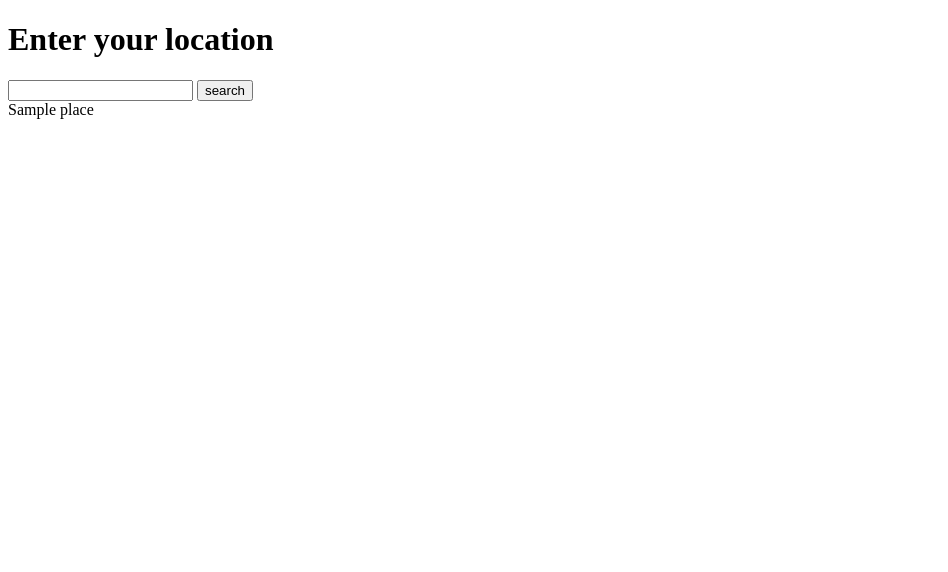
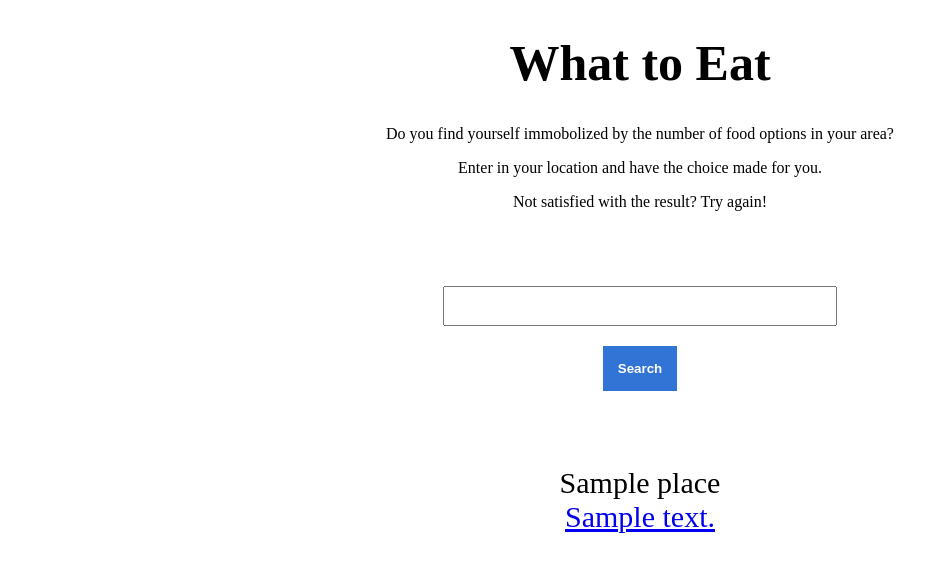
Before and after one commit to jonathansapp08/imhungry, a Flask app: template templates/index.html in a window 1280 px wide. Shown: the top 572 px of the page, without its empty margins (0-948 px from the left). Run offline with Flask 2, Linux system fonts and the light colour scheme; the template is opened without the code that fills it: most values are stand-ins (such as "Sample title", 1, 10 or a date in 2020); some libraries are stand-ins or nearby versions.

Commit message:
Adding hyperlink for address, making style changes

```diff
--- a/main.py
+++ b/main.py
@@ -8,31 +8,41 @@ app = Flask(__name__)
 
 @app.route('/', methods=['GET', 'POST'])
 def index():
+    # Set up client
     gmaps = googlemaps.Client(key=api_key)
 
-
+    # Get info from form
     if request.method == 'POST' and 'location' in request.form:
         place = request.form['location']
         geo = gmaps.geocode(address=place)
 
-        # print(geo)
         for item in geo:
             lat = ((item['geometry']['location']['lat']))
             lng = ((item['geometry']['location']['lng']))
 
             geo = str(lat) + ',' + str(lng)
 
+        # Get list of open places within 5 mile radius
         places_result = gmaps.places_nearby(location=geo, radius=8046, open_now=True, type='restaurant')
 
+        # Only get names and location of place
         places = []
         for item in places_result['results']:
-            places.append((item['name']))
+            places.append(     [   (item['name']),(item['geometry']['location']) ]         )
 
+        # Pick only one place
         place = random.choice(places)
-        return render_template('index.html', place=place)
 
+        # Get the address of place
+        latlng = str(place[1]['lat']) + ',' + str(place[1]['lng'])
+        address_result = gmaps.reverse_geocode(latlng=latlng)
+        address= []
+        for item in address_result:
+            address.append(item['formatted_address'])
+
+
+        return render_template('index.html', place=place[0], address=address[0])
     return render_template('index.html')
-
 
 # Take out for GCP
 if __name__ == "__main__":
--- a/templates/index.html
+++ b/templates/index.html
@@ -1,21 +1,33 @@
 <!DOCTYPE html>
 <html>
   <head>
-    <title>I'm Hungry</title>
+    <title>What to Eat</title>
     <meta name="viewport" content="initial-scale=1.0">
     <meta charset="utf-8">
-    <script type="text/javascript" src="https://maps.googleapis.com/maps/api/js?key=<APIKEY>&libraries=places"></script>
+    <script type="text/javascript" src="https://maps.googleapis.com/maps/api/js?key=<API_KEY>&libraries=places"></script>
   </head>
-  <body>
+  <body style="text-align: center;">
 
-    <h1>Enter your location</h1>
-    <form action="{{ url_for('index') }}" method="POST">
-        <input type="text" name="location" id="searchTextField" required>
-        <input type="submit" value="search">
+    <h1 style="font-size: 50px;">What to Eat</h1>
+    <div style="text-align: center; margin-left: 10%; margin-right:10%; margin-bottom: 75px;">
+      <p>Do you find yourself immobolized by the number of food options in your area?</p>
+      <!-- <p>Trveled to a new area and don't know what's around? Has your significant other ever made choosing a restaraunt difficult?</p> -->
+      <p>Enter in your location and have the choice made for you.</p>
+      <p>Not satisfied with the result? Try again!</p>
+    </div>
+
+
+    <form action="{{ url_for('index') }}" method="POST" style="text-align: center;">
+        <input type="text" name="location" id="searchTextField" required style="font-size: 30px; text-align: center;">
+        <br />
+        <input type="submit" value="Search" style="padding: 15px; margin-top: 20px; margin-bottom: 75px; background-color: #3274d6; border: 0; cursor: pointer; font-weight: bold; color: #ffffff;">
     </form>
 
-    <div class="place">
+    <div style="font-size: 30px;">
       {{ place }}
+    </div>
+    <div style="font-size: 30px;">
+      <a href="https://maps.google.com/?q={{ address }}">{{ address }}</a>
     </div>
 
   </body>
```
